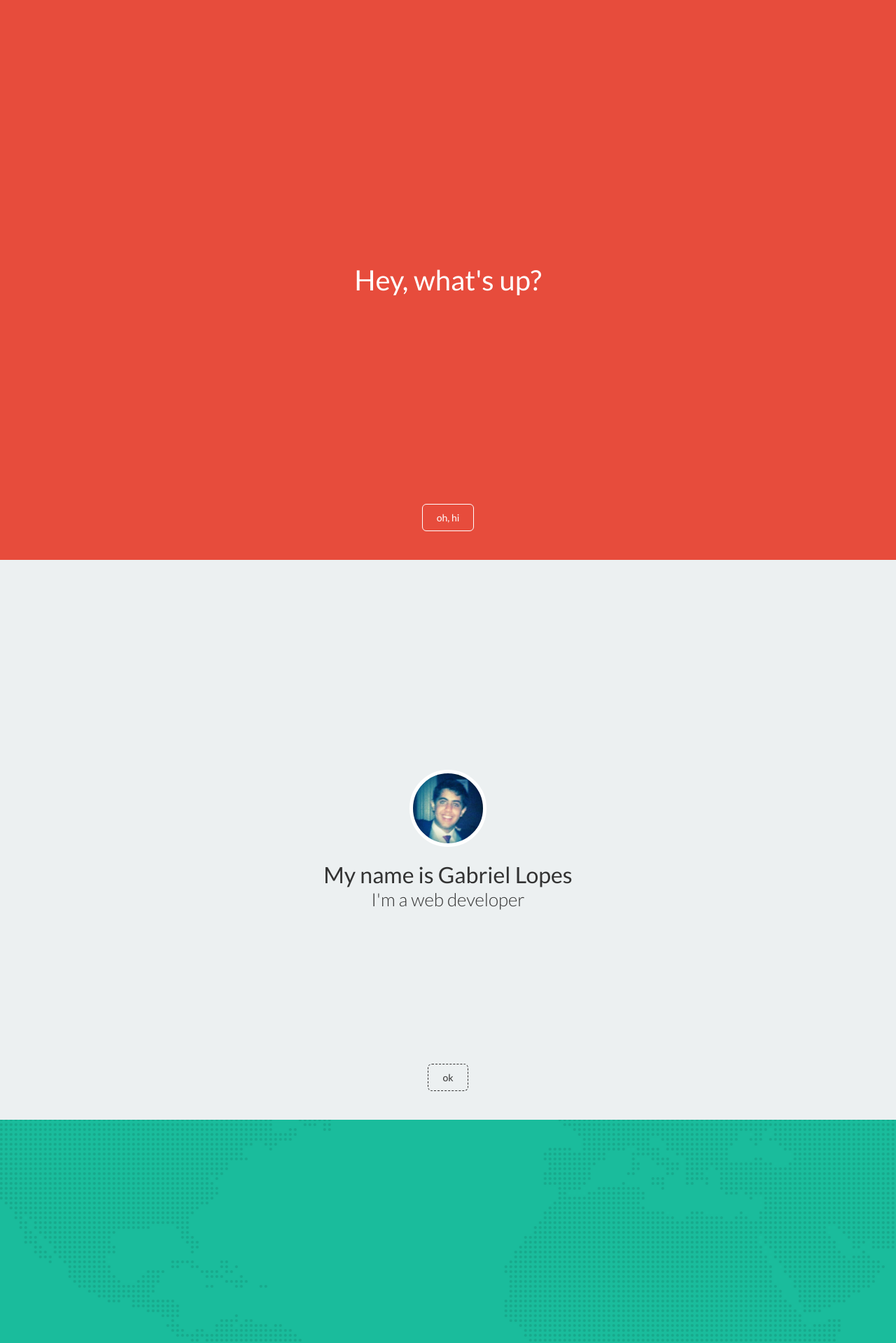
After one commit to gaprl/gaprl.github.io, a PHP site: page /index.html in a window 1280 px wide. The commit adds this page. Shown: the top 1919 px of the page at 70% size. Run offline with PHP 8.4, Linux system fonts and the light colour scheme; some libraries are stand-ins or nearby versions.

Commit message:
final version :)

```diff
--- /dev/null
+++ b/index.html
@@ -0,0 +1,66 @@
+<!DOCTYPE html>
+	<head>
+		<meta charset="utf-8">
+		<meta http-equiv="X-UA-Compatible" content="IE=edge">
+
+		<title>Gabriel Lopes</title>
+		<meta name="viewport" content="width=device-width, initial-scale=1, user-scalable=no">
+
+		<meta name="description" content="I'm Gabriel Lopes, a creative web developer with passion for new technologies.">
+		<meta name="keywords" content="Gabriel Lopes, web developer, personal website, programming, freelancer">
+		<meta name="robots" content="index, follow" />
+
+		<link rel="stylesheet" type="text/css" href="css/main.css">
+	</head>
+	<body>
+
+	<div id="scroll">
+		<div class="page hey">
+			<p><span>Hey, what's up?</span></p>
+
+			<a href="#about" class="next">oh, hi</a>
+		</div>
+
+		<div class="page about" id="about">
+			<p>
+				<span>
+					<span class="avatar"></span>
+					<br />
+					My name is Gabriel Lopes
+					<small>I'm a web developer</small>
+				</span>
+			</p>
+
+			<a href="#where" class="next">ok</a>
+		</div>
+
+		<div class="page where" id="where">
+			<p>
+				<span>I'm current living in Brazil <small>...and I <b class="hearts">&hearts;</b> to travel</small></span>
+			</p>
+
+			<a href="#contact" class="next">how can I contact you?</a>
+		</div>
+
+		<div class="page contact" id="contact">
+			<p>
+				<span>you can send me an email at <span><a href="mailto:hello@gaprl.me?subject=hey gabe">hello@gaprl.me</a></span></span>
+			</p>
+		</div>
+	</div>
+
+	<script src="//ajax.googleapis.com/ajax/libs/jquery/1.10.2/jquery.min.js"></script>
+	<script src="js/site-ck.js"></script>
+
+	<script>
+		(function(i,s,o,g,r,a,m){i['GoogleAnalyticsObject']=r;i[r]=i[r]||function(){
+		(i[r].q=i[r].q||[]).push(arguments)},i[r].l=1*new Date();a=s.createElement(o),
+		m=s.getElementsByTagName(o)[0];a.async=1;a.src=g;m.parentNode.insertBefore(a,m)
+		})(window,document,'script','//www.google-analytics.com/analytics.js','ga');
+
+		ga('create', 'UA-44985359-1', 'gaprl.me');
+		ga('send', 'pageview');
+	</script>
+
+	</body>
+</html>
--- /dev/null
+++ b/js/site-ck.js
@@ -0,0 +1 @@
+$(function(){$("a[href*=#]:not([href=#])").click(function(){if(location.pathname.replace(/^\//,"")===this.pathname.replace(/^\//,"")&&location.hostname===this.hostname){var e=$(this.hash);e=e.length?e:$("[name="+this.hash.slice(1)+"]");if(e.length){$("html,body").animate({scrollTop:e.offset().top},900);return!1}}})});
--- a/less/main.less
+++ b/less/main.less
@@ -29,12 +29,18 @@ body {
 
 	a.next {
 		position: relative;
-		top: -120px;
+		top: -80px;
 		border: 1px solid #FFF;
 		border-radius: 6px;
 		padding: 10px 20px 10px 20px;
 		color: #FFF;
 		text-decoration: none;
+		display: inline-block;
+
+		// yeah
+		-webkit-transition: all 500ms ease-in-out;
+		-moz-transition: all 500ms ease-in-out;
+		transition: all 500ms ease-in-out;
 	}
 
 	&.hey {
@@ -54,6 +60,11 @@ body {
 				font-size: 40px;
 			}
 		}
+
+		.next:hover {
+			background: rgba(255, 255, 255, 0.2);
+			-webkit-transform: rotate(3deg);
+		}
 	}
 
 	&.about {
@@ -72,6 +83,11 @@ body {
 				display: table-cell;
 				vertical-align: middle;
 				font-size: 32px;
+
+				h1 {
+					font-size: 32px;
+					display: inline-block;
+				}
 
 				span.avatar {
 					display: inline-block;
@@ -95,7 +111,11 @@ body {
 		a.next {
 			color: #333;
 			border: 1px dashed #333;
-			top: -90px;
+
+			&:hover {
+				background: rgba(000, 000, 000, 0.08);
+				top: -90px;
+			}
 		}
 	}
 
@@ -123,6 +143,8 @@ body {
 					b.hearts {
 						font-size: 18px;
 						font-weight: 100;
+						display: inline-block;
+						.online;
 					}
 				}
 			}
@@ -170,3 +192,40 @@ body {
 		}
 	}
 }
+
+// Heart effect
+.online {
+	-webkit-animation: online 1s ease-in-out 0s infinite alternate;
+	-moz-animation: online 1s ease-in-out 0s infinite alternate;
+	animation: online 1s ease-in-out 0s infinite alternate;
+}
+
+@-webkit-keyframes online {
+	from {
+		-webkit-transform: scale(1);
+	}
+	to
+	{
+		-webkit-transform: scale(1.2);
+	}
+}
+
+@-moz-keyframes online {
+	from {
+		-moz-transform: scale(1);
+	}
+	to
+	{
+		-moz-transform: scale(1.2);
+	}
+}
+
+@keyframes online {
+	from {
+		transform: scale(1);
+	}
+	to
+	{
+		transform: scale(1.2);
+	}
+}
```
Also changed, not shown: index.php (deleted, +0 -49 lines), js/site.js (added, +17 -0 lines), css/main.css, img/avatar.jpg, img/dotted-worldmap.png, 1 other file.
